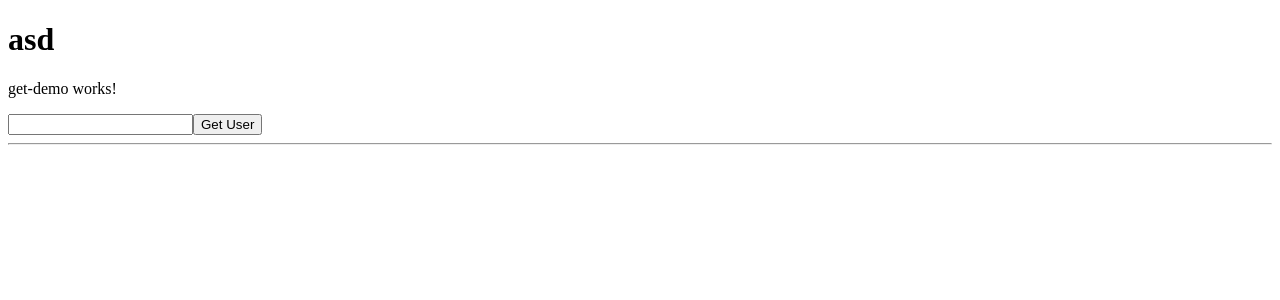
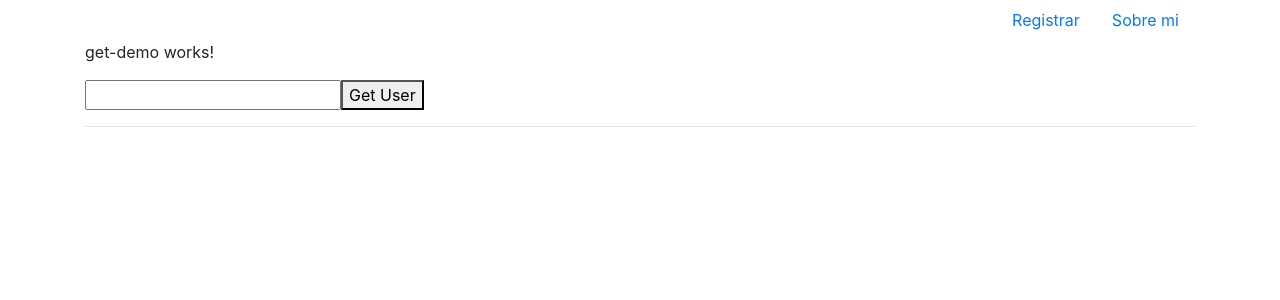
Before and after one commit to FelixJose28/TareaAngular, an Angular app: page / in a window 1280 px wide. Shown: the top 300 px of the page. Built offline with nearby package versions, Linux system fonts and the light colour scheme.

Commit message:
Todo va bien a crear otro component

```diff
--- a/src/app/app.component.html
+++ b/src/app/app.component.html
@@ -1,4 +1,31 @@
-<h1>asd</h1>
-<app-get-demo>
+<!DOCTYPE html>
+<html lang="en">
+<head>
+  <meta charset="UTF-8">
+  <meta name="viewport" content="width=device-width, initial-scale=1.0">
+  <link rel="stylesheet" href="https://stackpath.bootstrapcdn.com/bootstrap/4.5.2/css/bootstrap.min.css" integrity="sha384-JcKb8q3iqJ61gNV9KGb8thSsNjpSL0n8PARn9HuZOnIxN0hoP+VmmDGMN5t9UJ0Z" crossorigin="anonymous">
+  <title>Document</title>
+</head>
+<body>
+    <div class="container">
+      <div class="container mx-auto px-0">
+        <ul class="nav justify-content-end">
+          <li class="nav-item bg-primario" id="Lhome">
+            <a class="nav-link active text-whit  iconoHome" href="">
+              Registrar
+            </a>
+          </li>
+          <li class="nav-item  bg-secundario" id="Llista" >
+            <a class="nav-link text-whit iconoLista" href="">
+              Sobre mi
+            </a>
 
-</app-get-demo>
+          </li>
+        </ul>
+        </div>
+      <app-get-demo>
+
+      </app-get-demo>
+    </div>
+</body>
+</html>
--- a/src/app/app.module.ts
+++ b/src/app/app.module.ts
@@ -5,6 +5,7 @@ import { HttpClientModule, HttpClient} from '@angular/common/http'
 import { AppRoutingModule } from './app-routing.module';
 import { AppComponent } from './app.component';
 import { GetDemoComponent } from './gets/get-demo/get-demo.component';
+
 
 @NgModule({
   declarations: [
```
